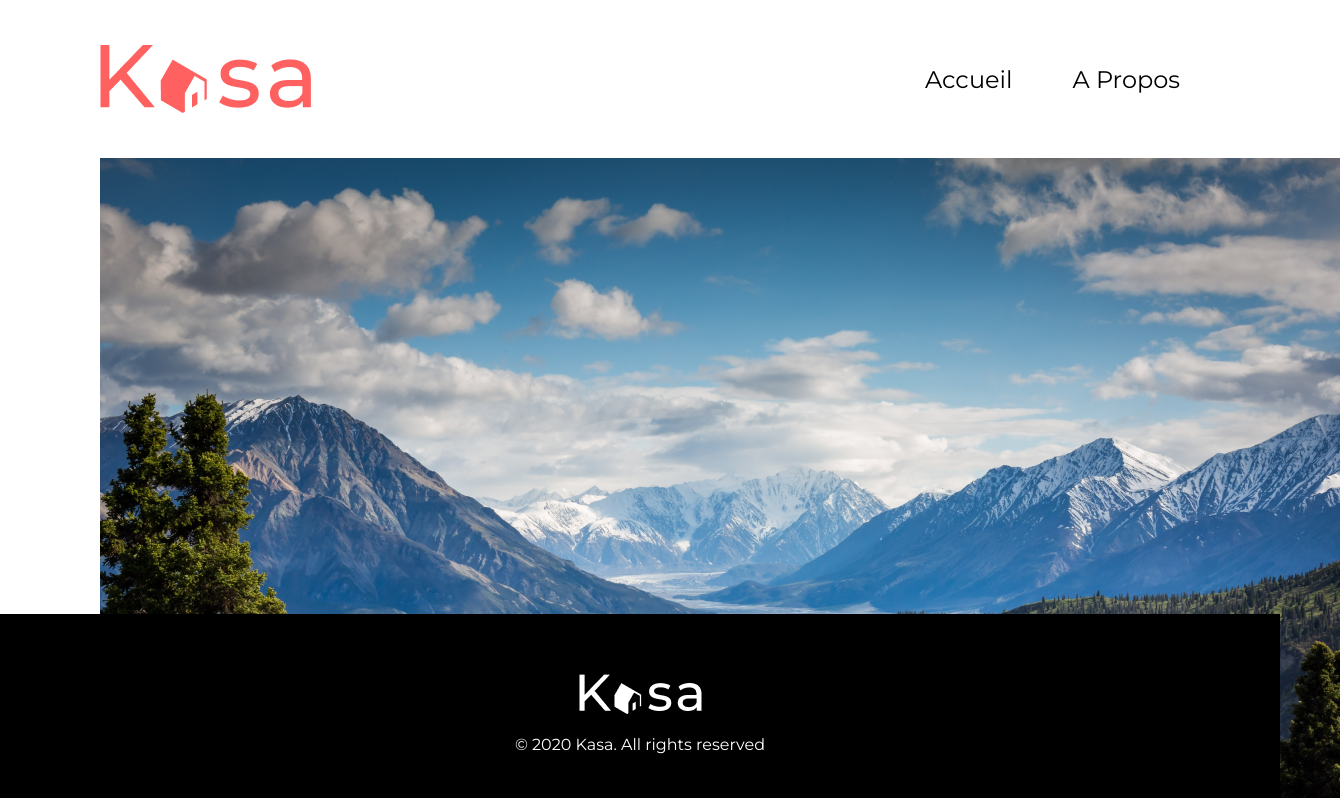
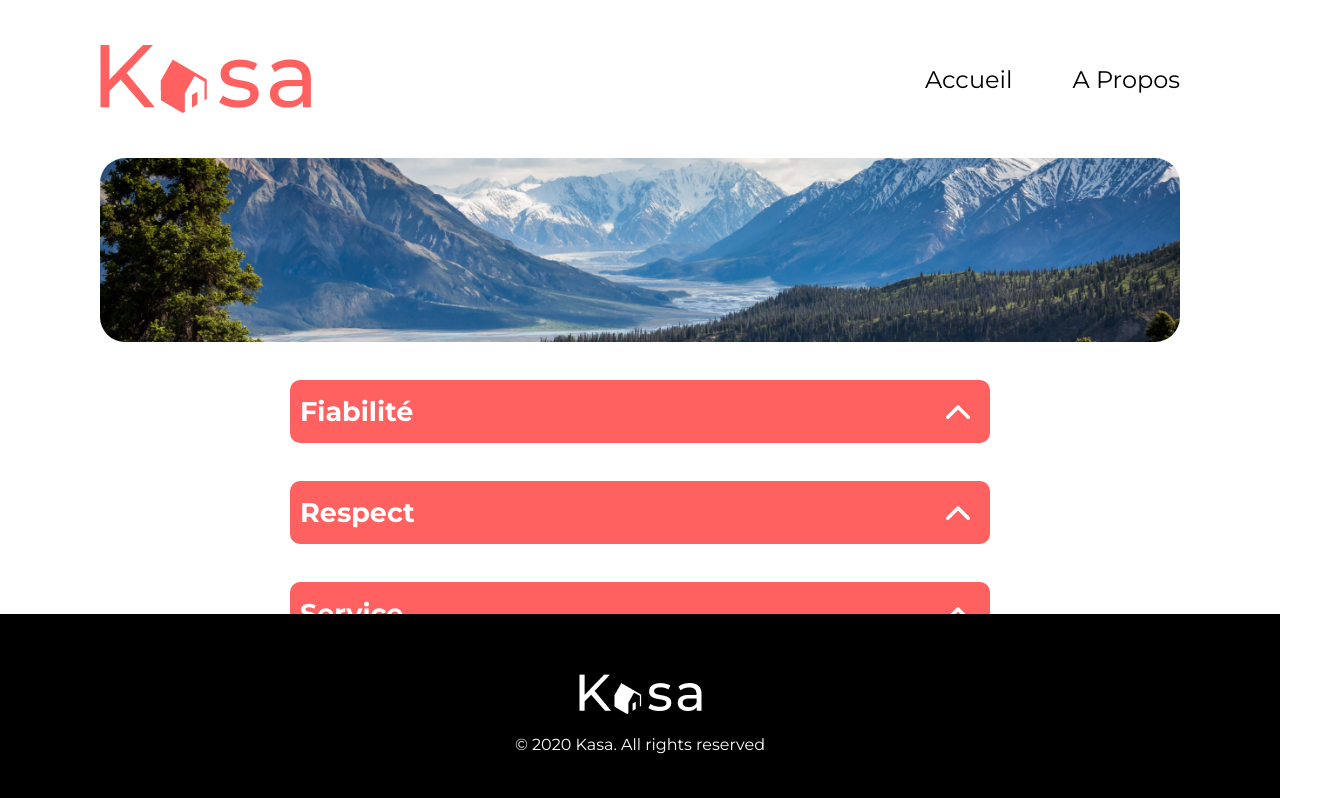
Before and after one commit to LancelotHayward/Kasa, a React (Create React App) app: page /about in a window 1280 px wide. Shown: the top 798 px of the page, 1340 px wide, since content can reach past the window. Built offline with nearby package versions, Linux system fonts and the light colour scheme.

Commit message:
About Style

```diff
--- a/src/components/Collapse/Collapse.scss
+++ b/src/components/Collapse/Collapse.scss
@@ -21,7 +21,7 @@ $border-radius: 10px;
         list-style: none;
         background-color: #F6F6F6;
         margin: 0;
-        padding-inline: 20px;
+        padding: 20px;
         border-bottom-left-radius: $border-radius;
         border-bottom-right-radius: $border-radius;
 
--- a/src/pages/About/About.scss
+++ b/src/pages/About/About.scss
@@ -0,0 +1,27 @@
+$mobile-max: 800px;
+
+#about {
+    display: flex;
+    flex-direction: column;
+    align-items: center;
+
+    gap: 38px;
+    &::after {
+        content: "";
+    }
+
+    & > img {
+        width: 100%;
+        height: 23vh;
+        object-fit: cover;
+        border-radius: 25px;
+    }
+
+    .dropdown {
+        @media screen and (min-width: calc($mobile-max + 1px)) {
+            font-size: 18px;
+            margin-inline: 100px;
+            max-width: 700px;
+        }
+    }
+}
--- a/src/pages/FicheLogement/FicheLogement.scss
+++ b/src/pages/FicheLogement/FicheLogement.scss
@@ -3,6 +3,7 @@ $red: #FF6060;
 
 #fichelogement {
     margin-bottom: 30px;
+    min-height: 66vh;
     & > img {
         width: 100%;
         height: 35vh;
```
